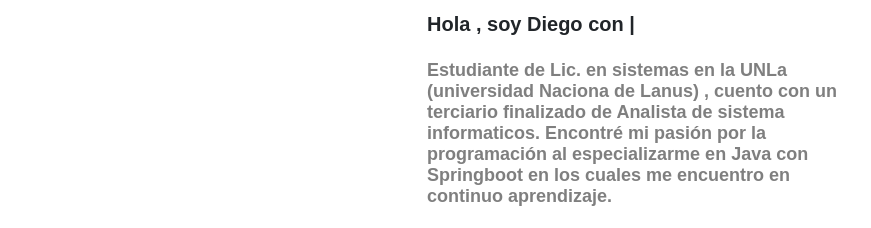
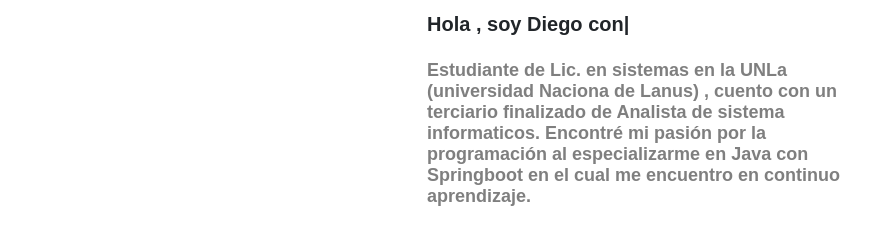
Before and after one commit to diego-sejas/PortfolioWeb, a plain HTML site: page index.html in a window 1280 px wide. Shown: the part 1053-1281 px from the top of the page, without its empty margins (312-1183 px from the left). Drawn offline with nearby package versions, Linux system fonts and the light colour scheme; a web font is replaced by a local one.

Commit message:
ultimas correciones

```diff
--- a/index.html
+++ b/index.html
@@ -71,7 +71,7 @@
                                 <p class="font-ram text-black-50 py-2">
                                     Estudiante de Lic. en sistemas en la UNLa (universidad Naciona de Lanus) , cuento con un terciario
                                     finalizado de Analista de sistema informaticos.
-                                    Encontré mi pasión por la programación al especializarme en Java con Springboot en los cuales me encuentro en continuo aprendizaje.
+                                    Encontré mi pasión por la programación al especializarme en Java con Springboot en el cual me encuentro en continuo aprendizaje.
                                 </p>
                                 <div class="d-flex flex-row flex-wrap justify-content-between py-4">
                                     <div class="d-flex flex-column">
--- a/index.js
+++ b/index.js
@@ -32,8 +32,8 @@ function toggle_onclick($win, $navbar, width){
 /*FUNCTION TYPED */
 var typed = new Typed('#typed' , {
     strings: [
-        'Desarrollador Java | Springboot | API Rest |  ',
-        'Est. Lic. Sistemas - UNLa '
+        ' Desarrollador Java | Springboot | API Rest |   ',
+        ' Est. Lic. Sistemas - UNLa   '
     ],
     typeSpeed: 45,
     backSpeed: 45,
@@ -42,7 +42,8 @@ var typed = new Typed('#typed' , {
 
 var typed_2 = new Typed('#typed_2' , {
     strings: [
-        'con Springboot   '
+        'Desarrollador Java   ',
+        '   con Springboot'
     ],
     typeSpeed: 45,
     backSpeed: 45,
```
